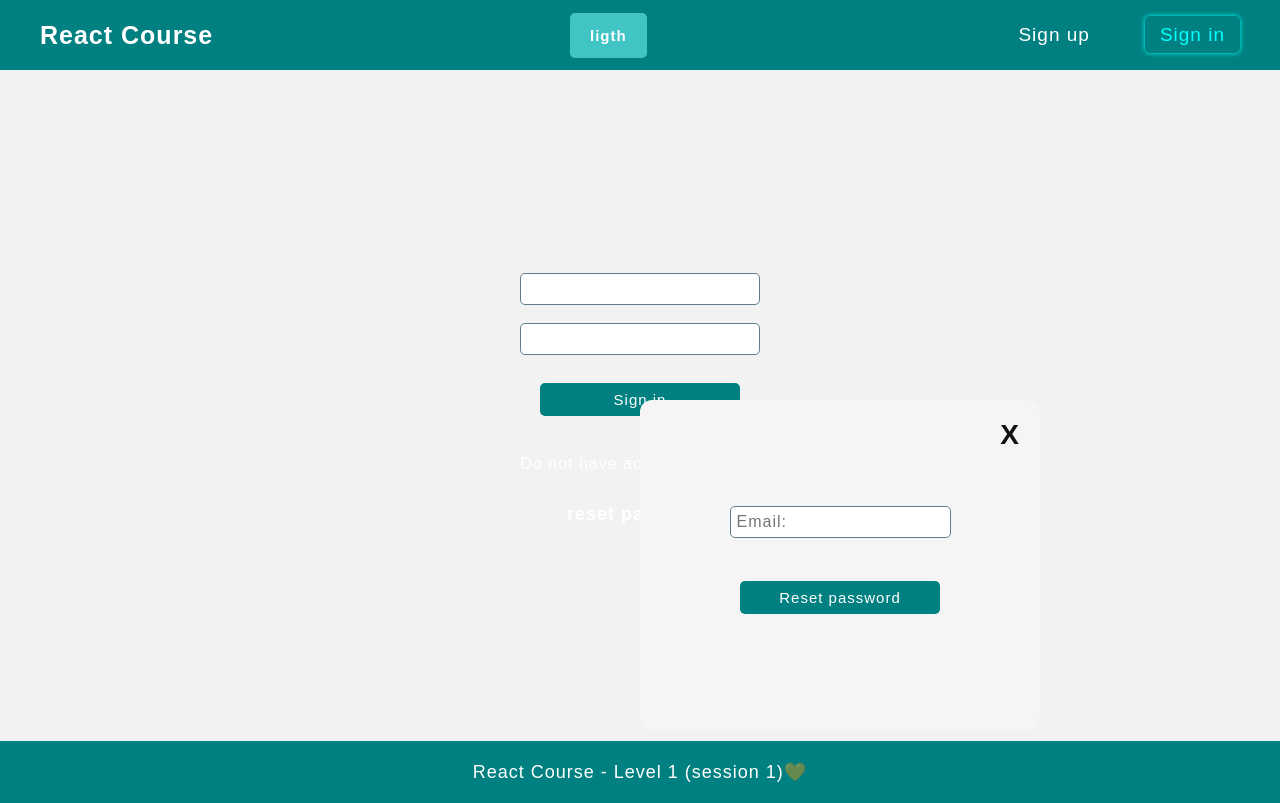
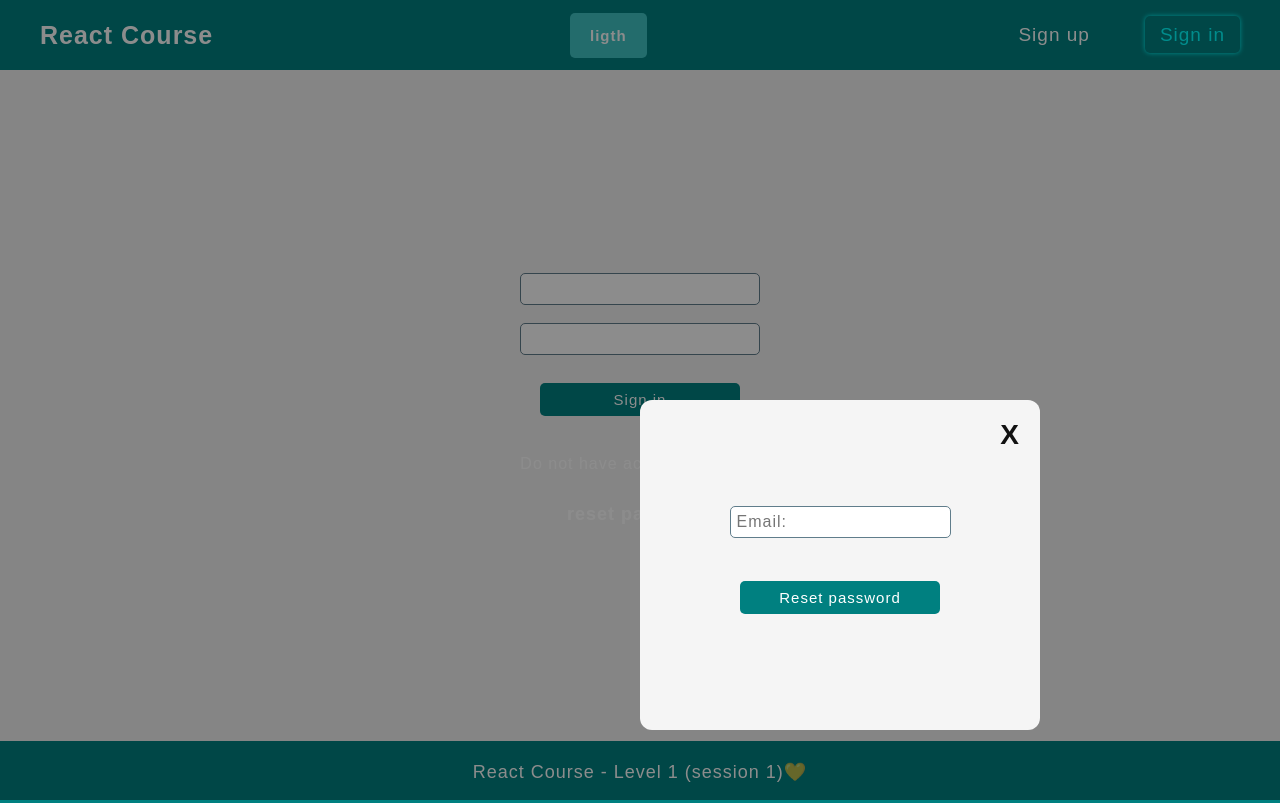
Before and after one commit to Malak-abusharar/React-Level3, a React (Create React App) app: page /signin in a window 1280 px wide. Both pictures are taken after a click on the element "reset password". Built offline with nearby package versions, Linux system fonts and the light colour scheme; no server answers.

Commit message:
Redesign modal

```diff
--- a/src/App.js
+++ b/src/App.js
@@ -4,7 +4,7 @@ import Home from "./pages/home/home";
 import EditTask from "./pages/edit-task/edit-task";
 import About from "./pages/About";
 import Profile from "./pages/Profile";
-import Signin from "./pages/Signin";
+import Signin from "./pages/Sign-in/Signin";
 import Signup from "./pages/Signup";
 import ErrorPage from "./pages/error404";
 import { useContext } from "react";
--- a/src/pages/Signin.jsx
+++ b/src/pages/Sign-in/Signin.jsx
@@ -1,13 +1,13 @@
 import { useState } from "react";
-import Header from "../comp/Header";
-import Footer from "../comp/Footer";
+import Header from "../../comp/Header";
+import Footer from "../../comp/Footer";
 import { Link } from "react-router-dom";
 import { Helmet } from "react-helmet-async";
 import {
   signInWithEmailAndPassword,
   sendPasswordResetEmail,
 } from "firebase/auth";
-import { auth } from "../firebase/config";
+import { auth } from "../../firebase/config";
 import "./signin.css";
 import { useNavigate } from "react-router";
 const Signin = () => {
@@ -17,7 +17,6 @@ const Signin = () => {
   const [hasError, sethasError] = useState(false);
   const [firebaseError, setfirebaseError] = useState("");
   const [showSendEmail, setshowSendEmail] = useState(false);
-  const [showform, setshowform] = useState("");
   const [resetpass, setresetpass] = useState("");
   const signInBTN = (eo) => {
     eo.preventDefault();
@@ -56,9 +55,11 @@ const Signin = () => {
         }
       });
   };
+  //Level 3
+    const [showModel, setshowModel] = useState(false);
   const forgetPassword = (eo) => {
     eo.preventDefault();
-
+setshowModel(true)
     sendPasswordResetEmail(auth, resetpass)
       .then(() => {
         // Password reset email sent!
@@ -80,10 +81,11 @@ const Signin = () => {
       <Header />
 
       <main>
-        <form className={`forget-password ${showform}`}>
+      {showModel && <div className="parent-of-model">
+        <form className={`model`}>
           <div
             onClick={() => {
-              setshowform("");
+              setshowModel(false);
             }}
             className="close"
           >
@@ -110,6 +112,7 @@ const Signin = () => {
             </p>
           )}
         </form>
+        </div>}
 
         <form>
           <input
@@ -138,7 +141,7 @@ const Signin = () => {
           </p>
           <p
             onClick={() => {
-              setshowform("show-forget-pass");
+              setshowModel(true);
             }}
             className="forget-pass"
           >
--- a/src/pages/signin.css
+++ b/src/pages/Sign-in/signin.css
@@ -1,4 +1,17 @@
-.forget-password {
+.parent-of-model {
+  /* border: 5px solid red; */
+  position: fixed;
+  top: 0;
+  bottom: 0;
+  right: 0;
+  left: 0;
+
+  background-color: rgb(0, 0, 0, 0.45);
+  display: flex;
+  align-items: center;
+  justify-content: center;
+}
+.model {
   background: whitesmoke;
   width: 400px;
   height: 330px;
@@ -13,46 +26,40 @@
   left: 50%;
   transform: translate(-50%, -50%);
   /* display: none; */
-  scale: 0;
-  transform: translateY(-100vh) ;
   transition: 1s;
+  scale: 1;
+  transform: translateY(0);
 }
-.close{
+.close {
   font-size: 28px;
-  color:#111;
+  color: #111;
   position: absolute;
-  top:10px;
+  top: 10px;
   right: 20px;
 }
-.close:hover{
-color:yellow;
+.close:hover {
+  color: yellow;
   font-size: 35;
   transform: rotate(180deg);
   transition: 0.3s;
 }
-.check-email{
-  color:#111;
+.check-email {
+  color: #111;
   font-size: 16px;
   margin-top: 25px;
 }
 /* .hide-froget-pass{
   display: none;
 } */
- .forget-pass{
+.forget-pass {
   font-size: 18px;
   font-weight: bold;
   cursor: pointer;
 }
 
-  .forget-pass:hover{
+.forget-pass:hover {
   font-size: 20px;
   font-weight: bold;
   cursor: pointer;
   transition: 0.3s;
 }
- .show-forget-pass{
-  /* display: bolck; */
-  /* display: flex; */
-  scale: 1;
-transform: translateY(0) ;
- }
```
Lines whose indentation alone changed are shown as unchanged.
